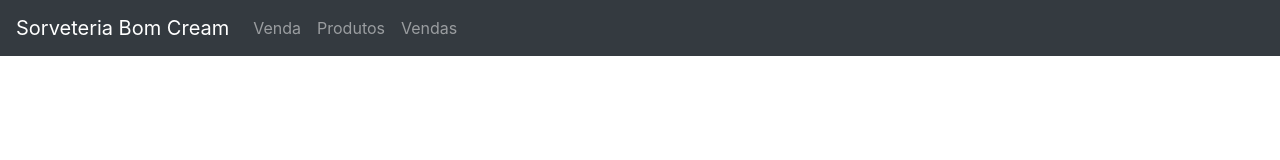
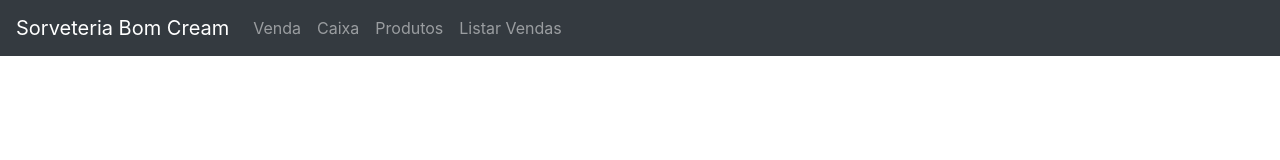
Before and after one commit to leandrotietbohl/vendas-front, a React (Create React App) app: page /add_caixa in a window 1280 px wide. Shown: the top 160 px of the page. Built offline with nearby package versions, Linux system fonts and the light colour scheme.

Commit message:
arquivos iniciais de caixa

```diff
--- a/src/App.tsx
+++ b/src/App.tsx
@@ -8,6 +8,7 @@ import ProdutoList from "./components/produto/list-produto";
 import EditProduto from "./components/produto/edit-produto";
 import AddVenda from "./components/venda/add-venda";
 import VendaList from "./components/venda/list-venda";
+import AddCaixa from "./components/caixa/add-caixa";
 
 class App extends Component {
   render() {
@@ -18,9 +19,14 @@ class App extends Component {
             Sorveteria Bom Cream
           </Link>
           <div className="navbar-nav mr-auto">
-          <li className="nav-item">
+            <li className="nav-item">
               <Link to={"/add_venda"} className="nav-link">
                 Venda
+              </Link>
+            </li>
+            <li className="nav-item">
+              <Link to={"/add_caixa"} className="nav-link">
+                Caixa
               </Link>
             </li>
             <li className="nav-item">
@@ -30,7 +36,7 @@ class App extends Component {
             </li>
             <li className="nav-item">
               <Link to={"/list_vendas"} className="nav-link">
-                Vendas
+                Listar Vendas
               </Link>
             </li>
           </div>
@@ -39,6 +45,7 @@ class App extends Component {
         <div className="container mt-3 custom-container">
           <Switch>
             <Route exact path={["/", "/add_venda"]} component={AddVenda} />
+            <Route exact path="/add_caixa" component={AddCaixa} />
             <Route exact path="/list_produto" component={ProdutoList} />
             <Route exact path="/list_vendas" component={VendaList} />
             <Route exact path="/add_produto" component={AddProduto} />
--- /dev/null
+++ b/src/components/caixa/add-caixa.tsx
@@ -0,0 +1,23 @@
+import { Component, ChangeEvent } from "react";
+
+type Props = {};
+
+type State = {};
+
+export default class AddCaixa extends Component<Props, State> {
+    constructor(props: Props) {
+        super(props);
+
+        this.state = {
+
+        };
+    }
+
+    render() {
+        const {} = this.state;
+
+        return (
+            <div></div>
+        )
+    }
+}
```
